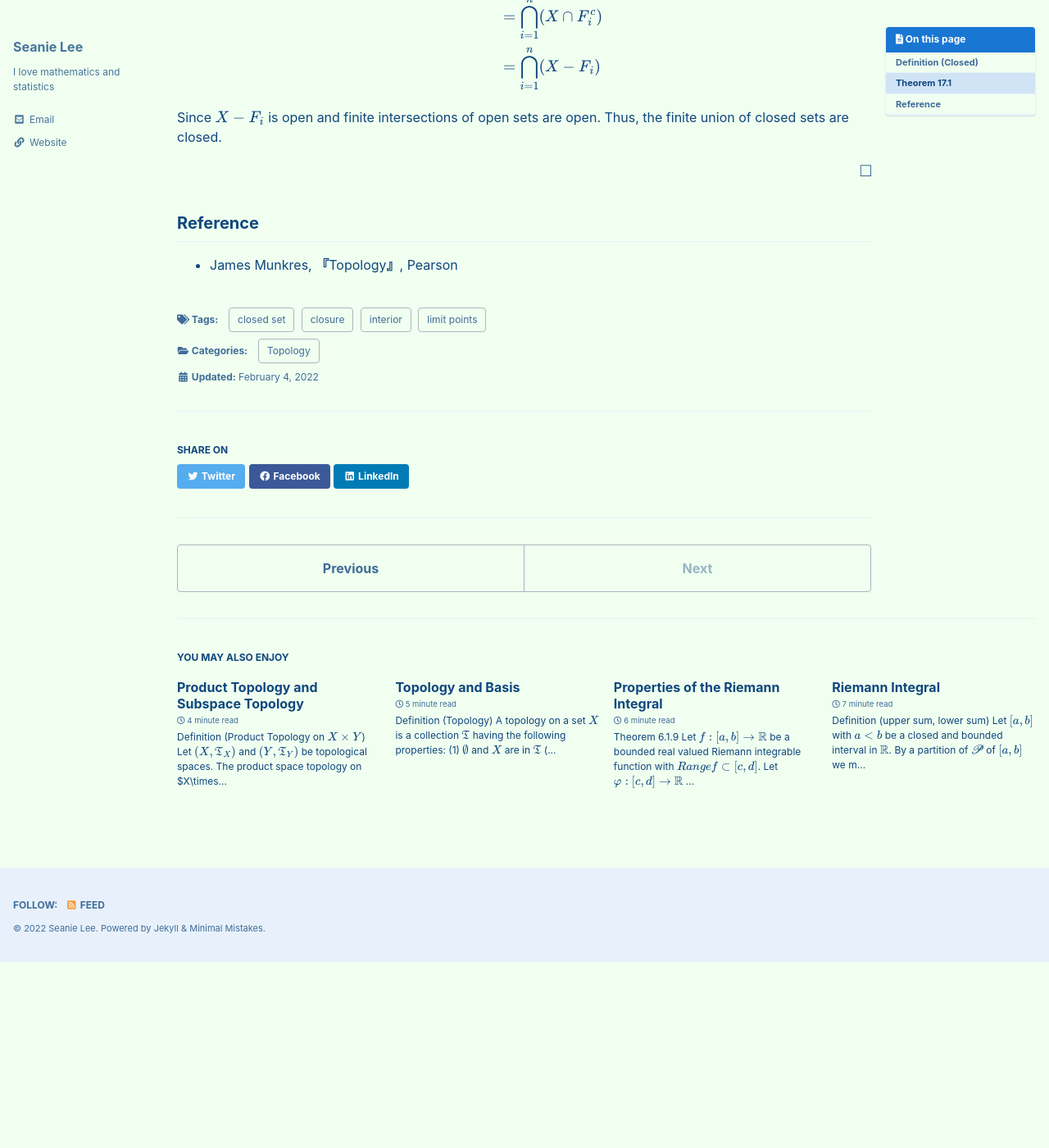
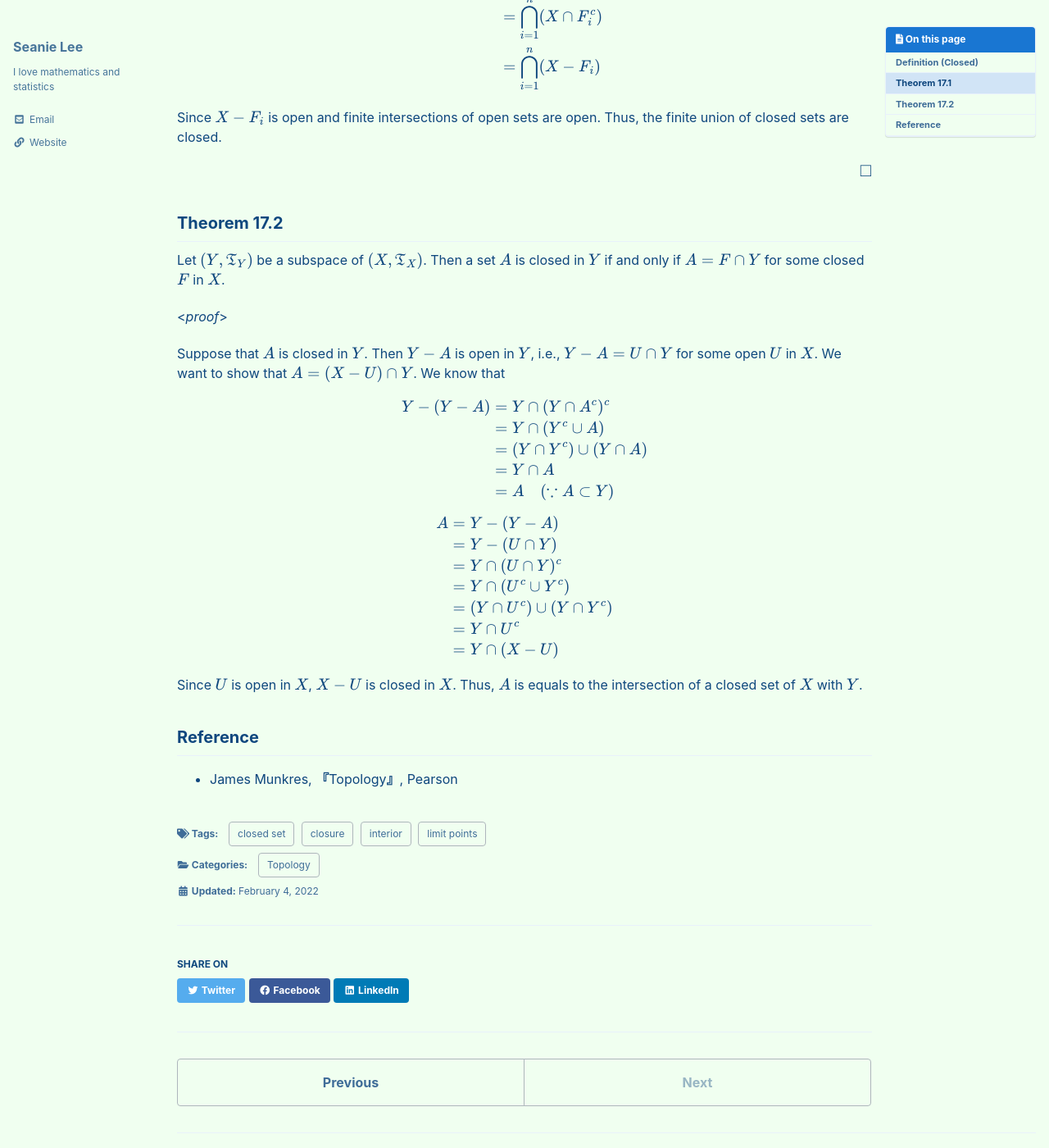
Before and after one commit to seanie12/blog, a Jekyll site: the page built from _posts/2022-02-04-closed.md, in a window 1280 px wide and 1400 px high, scrolled down 1147 px. Shown: the whole window at 82% size. Built offline with Jekyll 4.4.1, drawn with Linux system fonts in a browser that asks for light colours; cached includes are drawn as plain includes; formulas are drawn with MathJax 3; before the commit the page ends 2319 px from its top, so only the background shows below that; some of the changed text lies outside the part shown.

Commit message:
Update 2022-02-04-closed.md

```diff
--- a/_posts/2022-02-04-closed.md
+++ b/_posts/2022-02-04-closed.md
@@ -65,6 +65,36 @@ Since $X-F_i$ is open and finite intersections of open sets are open. Thus, the
 
 $$\tag*{$\square$}$$
 
+## Theorem 17.2
+Let $(Y,\mathfrak{T}_Y)$ be a subspace of $(X,\mathfrak{T}_X)$. Then a set $A$ is closed in $Y$ if and only if $A=F\cap Y$ for some closed $F$ in $X$.
+
+<*proof*>
+
+Suppose that $A$ is closed in $Y$.  Then $Y-A$ is open in $Y$, i.e., $Y-A=U\cap Y$ for some open $U$ in $X$. We want to show that $A= (X-U)\cap Y$. We know that
+
+$$
+\begin{align*}
+Y - (Y-A) &= Y\cap(Y\cap A^c)^c \\
+&=Y\cap (Y^c \cup A) \\
+&= (Y\cap Y^c)\cup (Y\cap A) \\
+&=Y\cap A \\
+&=A \quad (\because A\subset Y)
+\end{align*}
+$$
+
+$$
+\begin{align*}
+A &= Y-(Y-A) \\
+&=Y- (U\cap Y) \\
+&=Y\cap (U\cap Y)^c \\
+&=Y\cap(U^c\cup Y^c) \\
+&=(Y\cap U^c)\cup (Y\cap Y^c) \\
+&=Y\cap U^c \\
+&=Y\cap(X-U)
+\end{align*}
+$$
+
+Since $U$ is open in $X$, $X-U$ is closed in $X$. Thus, $A$ is equals to the intersection of a closed set of $X$ with $Y$.
 
 ## Reference
 - James Munkres, **『**Topology**』**, Pearson
```
